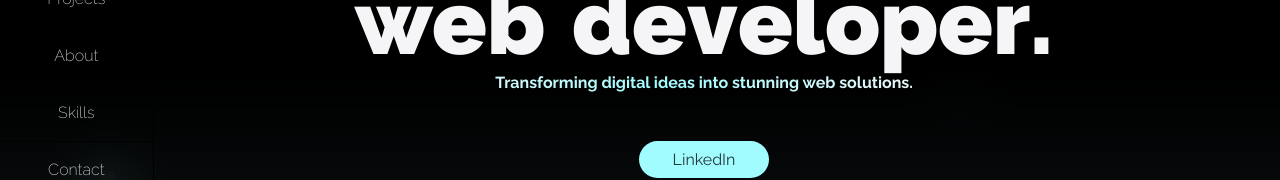
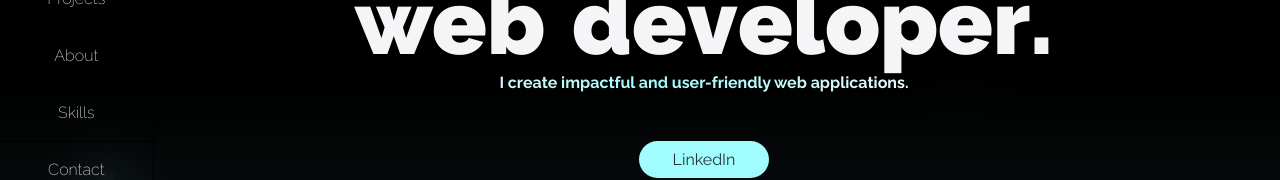
Before and after one commit to Janaina-MJ/janainamj, a React (Vite) app in the folder web/: page / in a window 1280 px wide. Shown: the part 330-510 px from the top of the page. Built offline with nearby package versions, Linux system fonts and the light colour scheme.

Commit message:
feat: Change Introduction description

```diff
--- a/web/src/components/Introduction/index.jsx
+++ b/web/src/components/Introduction/index.jsx
@@ -33,7 +33,7 @@ export function Introduction() {
                 <StyledLetter speed={9}>r</StyledLetter>
                 <StyledLetter speed={14}>.</StyledLetter>
             </h1>
-            <p className='introduction-phrase'>Transforming digital ideas into stunning web solutions.</p>
+            <p className='introduction-phrase'>I create impactful and user-friendly web applications.</p>
             <StyledKeyButton className='linkedin-button'><a href="https://www.linkedin.com/in/janaina-mj/" target='_blank'>LinkedIn</a></StyledKeyButton>
         </StyledIntroduction>
     )
```
